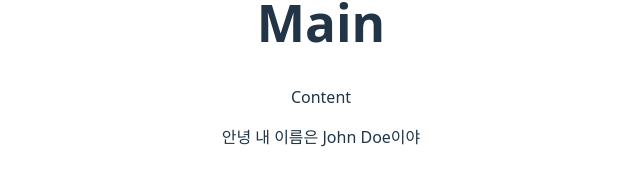
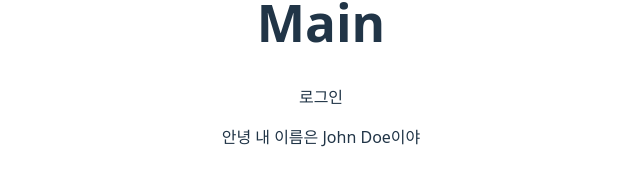
Before and after one commit to rookedsysc/fe-docs, a React (Vite) app in the folder example/react-hello-world/: page / in a window 1280 px wide. Shown: the part 391-566 px from the top of the page, without its empty margins (319-959 px from the left). Built offline with nearby package versions, Linux system fonts and the light colour scheme.

Commit message:
feat: 3항 연산자 활용해서 다른 tag 보여주도록 설정

```diff
--- a/example/react-hello-world/src/components/Main.tsx
+++ b/example/react-hello-world/src/components/Main.tsx
@@ -1,8 +1,9 @@
 const Main = () => {
+  const user = { name: "John Doe", login: false };
   return (
     <div>
       <h1>Main</h1>
-      <p>Content</p>
+      <p>{user.login ? <div> 로그아웃</div> : <div>로그인</div>}</p>
     </div>
   );
 };
```
